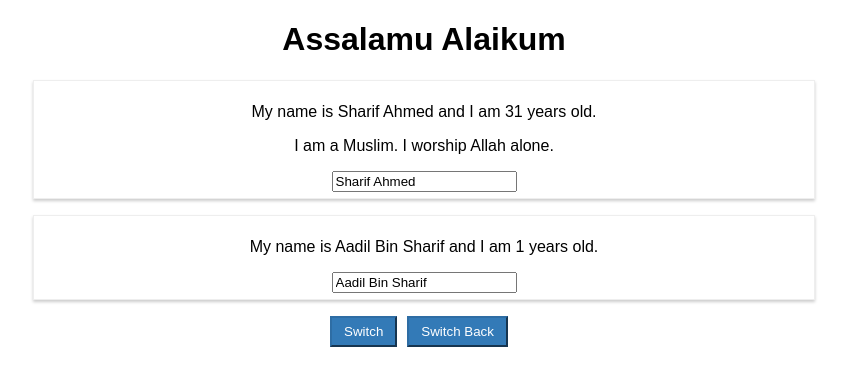
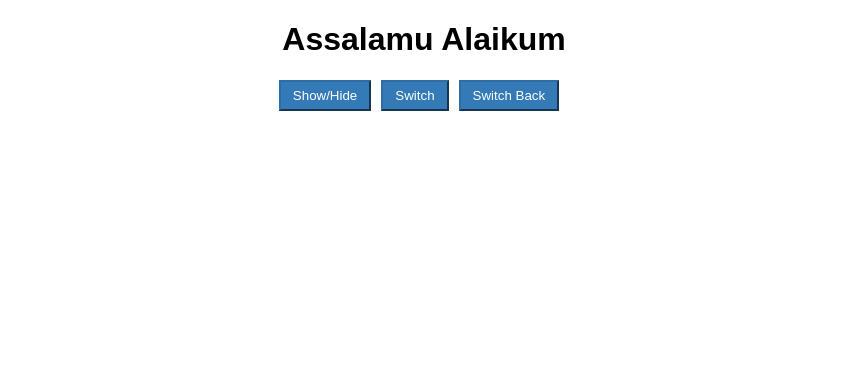
Before and after one commit to sharifahmed/react-js-playground, a React (Create React App) app: page / in a window 1280 px wide. Shown: the top 386 px of the page, without its empty margins (216-1063 px from the left). Built offline with nearby package versions, Linux system fonts and the light colour scheme.

Commit message:
Added conditional content example

```diff
--- a/src/App.js
+++ b/src/App.js
@@ -7,7 +7,8 @@ class App extends Component {
     persons : [
       {name: "Sharif Ahmed", age: 31},
       {name: "Aadil Bin Sharif", age: 1}
-    ]
+    ],
+    showPersons: false
   }
 
   switchHandler = (age) => {
@@ -27,6 +28,11 @@ class App extends Component {
       ]
     });
   }
+
+  togglePersons = () => {
+    const showPerson = this.state.showPersons;
+    this.setState({showPersons: !showPerson});
+  }
   render() {
     const style = {
       color: '#fff',
@@ -37,16 +43,26 @@ class App extends Component {
       cursor: 'pointer'
     }
 
+    let persons = null;
+
+    if (this.state.showPersons) {
+      persons = <div>
+                  <Person name={this.state.persons[0].name}
+                          age={this.state.persons[0].age}>
+                    I am a Muslim. I worship Allah alone.
+                  </Person>
+                  <Person name={this.state.persons[1].name}
+                          age={this.state.persons[1].age}
+                          onInputChange={this.inputChangeHander}
+                          />
+                </div>
+    }
+
     return (
       <div className="App">
         <h1>Assalamu Alaikum</h1>
-        <Person name={this.state.persons[0].name} age={this.state.persons[0].age}>
-          I am a Muslim. I worship Allah alone.
-        </Person>
-        <Person name={this.state.persons[1].name}
-                age={this.state.persons[1].age}
-                onInputChange={this.inputChangeHander}
-                />
+        {persons}
+        <button style={style} onClick={this.togglePersons}>Show/Hide</button>
         <button style={style} onClick={() => this.switchHandler(32)}>Switch</button>
         <button style={style} onClick={this.switchHandler.bind(this, 31)}>Switch Back</button>
       </div>
```
